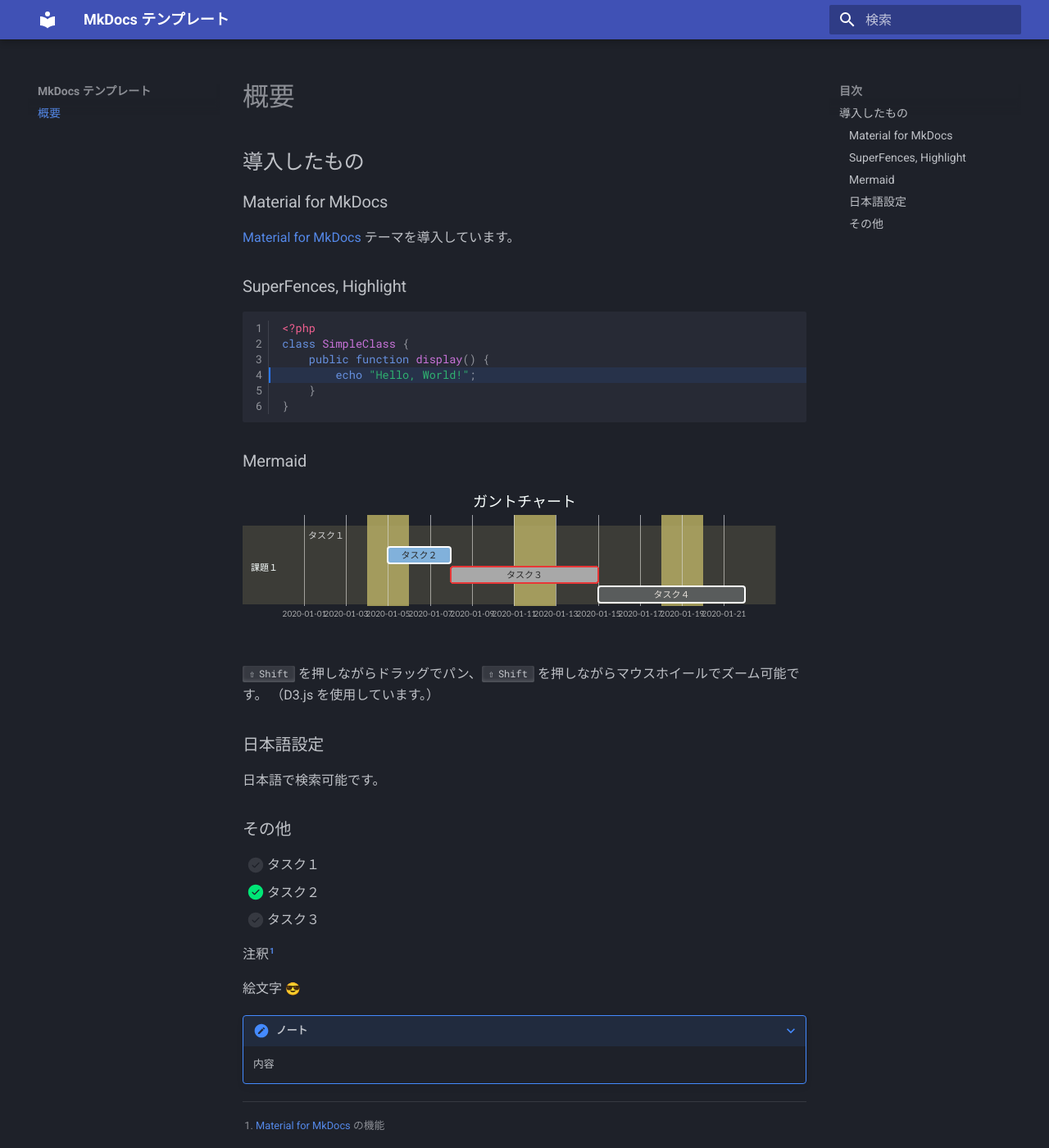
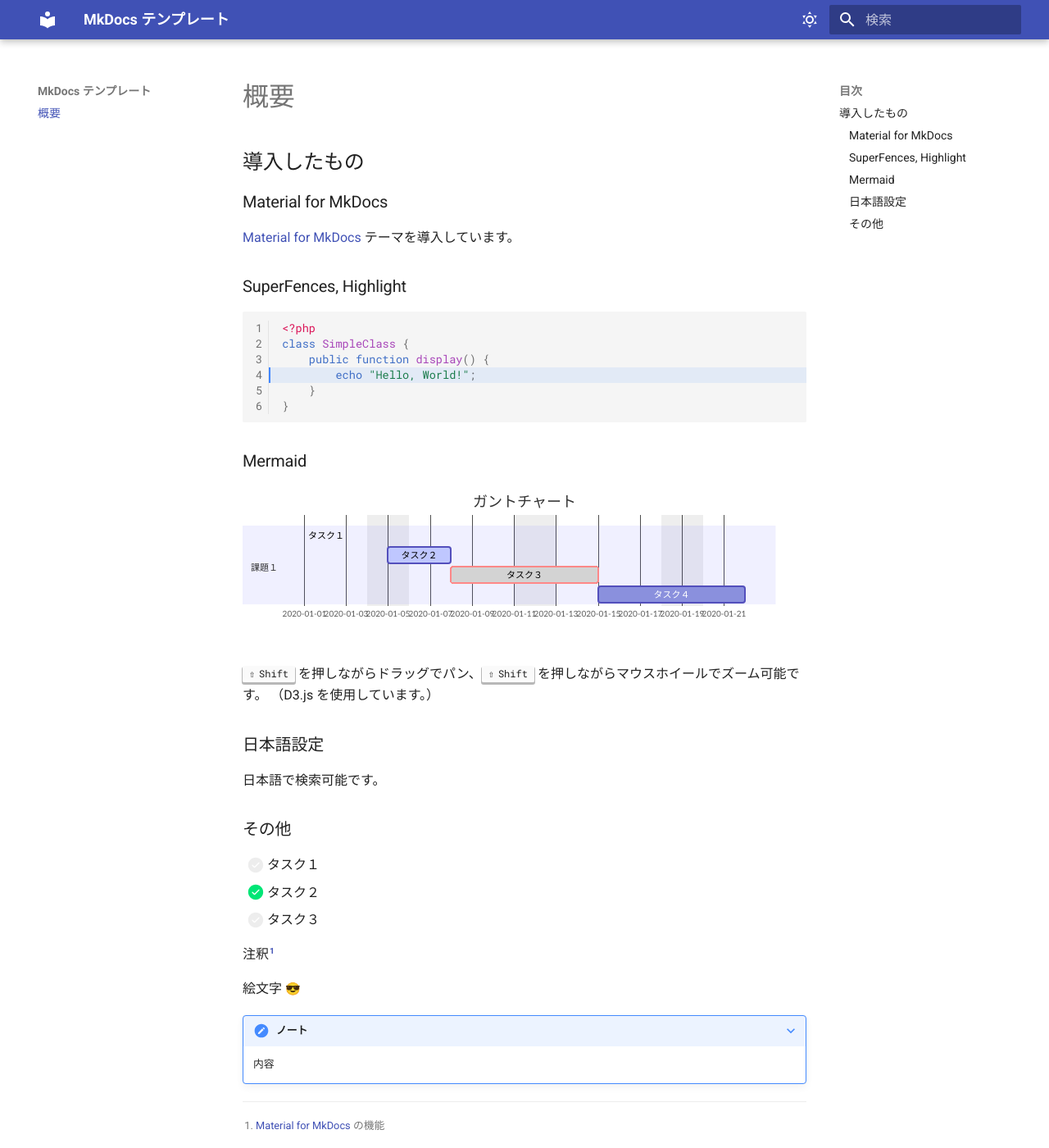
Before and after one commit to zu-min-g/template-mkdocs, an MkDocs documentation site: the page built from docs/index.md, in a window 1280 px wide and 1400 px high. Shown: the whole window at 82% size. Built offline with MkDocs 1.6.1 and Material for MkDocs 9.7.7, drawn with Linux system fonts in a browser that asks for light colours; emoji names are drawn with the system emoji font.

Commit message:
色の切り替えに対応

```diff
--- a/docs/assets/javascripts/extra.js
+++ b/docs/assets/javascripts/extra.js
@@ -1,10 +1,16 @@
+(function () {
+  function initializeMermaid() {
+    var schema = document.body.getAttribute("data-md-color-scheme");
+    var isDarkMode = schema == "slate";
     mermaid.initialize({
-  'theme': 'dark',
+      'theme': isDarkMode ? 'dark' : 'base',
       'themeVariables': {
       },
     });
+  }
 
   window.addEventListener('load', function () {
+    initializeMermaid();
     var svgs = d3.selectAll(".mermaid svg");
     svgs.each(function() {
       var svg = d3.select(this);
@@ -17,4 +23,12 @@
       });
       svg.call(zoom);
     });
+
+    var options = document.getElementsByClassName("md-option");
+    for (var elem of options) {
+      elem.addEventListener('change', () => {
+        initializeMermaid();
       });
+    }
+  });
+})();
--- a/docs/assets/stylesheets/extra.css
+++ b/docs/assets/stylesheets/extra.css
@@ -8,11 +8,6 @@
 }
 
 /** クラス図のテキスト */
-.mermaid .cardinality text {
-  fill: #eee;
+[data-md-color-scheme="slate"] .mermaid text {
+  fill: #eee !important;
 }
-
-/** ガントチャート完了の背景色 */
-.mermaid .task.done0, .mermaid .task.doneCrit0 {
-  fill: rgb(168, 168, 168) !important;
-}
--- a/mkdocs.yml
+++ b/mkdocs.yml
@@ -4,8 +4,16 @@
   language: 'ja'
   name: 'material'
   palette:
-    scheme: slate
-    primary: indigo
+    - scheme: default
+      toggle:
+        icon: material/weather-sunny
+        name: 暗くする
+      primary: indigo
+    - scheme: slate
+      toggle:
+        icon: material/weather-night
+        name: 明るくする
+      primary: indigo
   font:
     text: Roboto
     code: Roboto Mono
```
Lines whose indentation alone changed are shown as unchanged.
